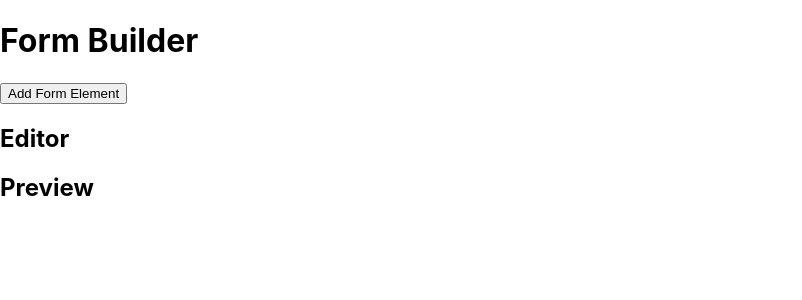
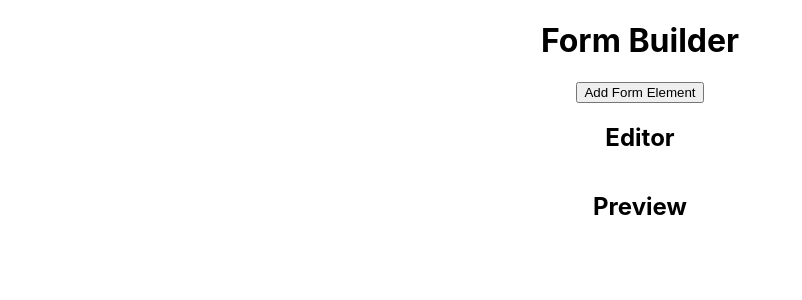
Before and after one commit to arkangelofkaos/form-builder-kata, a React (Create React App) app: page / in a window 1280 px wide. Shown: the top 300 px of the page, without its empty margins (0-802 px from the left). Built offline with nearby package versions, Linux system fonts and the light colour scheme.

Commit message:
Install styled components and using it to style and make the code easier to read

```diff
--- a/package.json
+++ b/package.json
@@ -8,6 +8,7 @@
     "react": "^17.0.2",
     "react-dom": "^17.0.2",
     "react-scripts": "4.0.3",
+    "styled-components": "^5.3.1",
     "web-vitals": "^1.0.1"
   },
   "scripts": {
--- a/src/App.js
+++ b/src/App.js
@@ -2,6 +2,7 @@ import {useCallback, useState} from "react";
 import {createFormElementDefinition} from "./form/FormElementDefinition";
 import {QuestionPreview} from "./form/preview/QuestionPreview";
 import QuestionBuilder from "./form/builder/QuestionBuilder";
+import styled from "styled-components";
 
 const App = () => {
     const [questionNumber, setQuestionNumber] = useState(1)
@@ -24,7 +25,7 @@ const App = () => {
 
     const formElementDefinitions = Object.values(definitions);
     return (
-        <div className="App">
+        <FormBuilderApp className="App">
             <h1>Form Builder</h1>
             <button onClick={addNewFormElement} data-testid="add-form-element-button">
                 Add Form Element
@@ -47,8 +48,14 @@ const App = () => {
                     })
                 }
             </div>
-        </div>
+        </FormBuilderApp>
     );
 }
 
+const FormBuilderApp = styled.div`
+  display: flex;
+  flex-direction: column;
+  align-items: center;
+`
+
 export default App;
```
Also changed, not shown: 1 other file (tests, documents, lock files or other folders).
